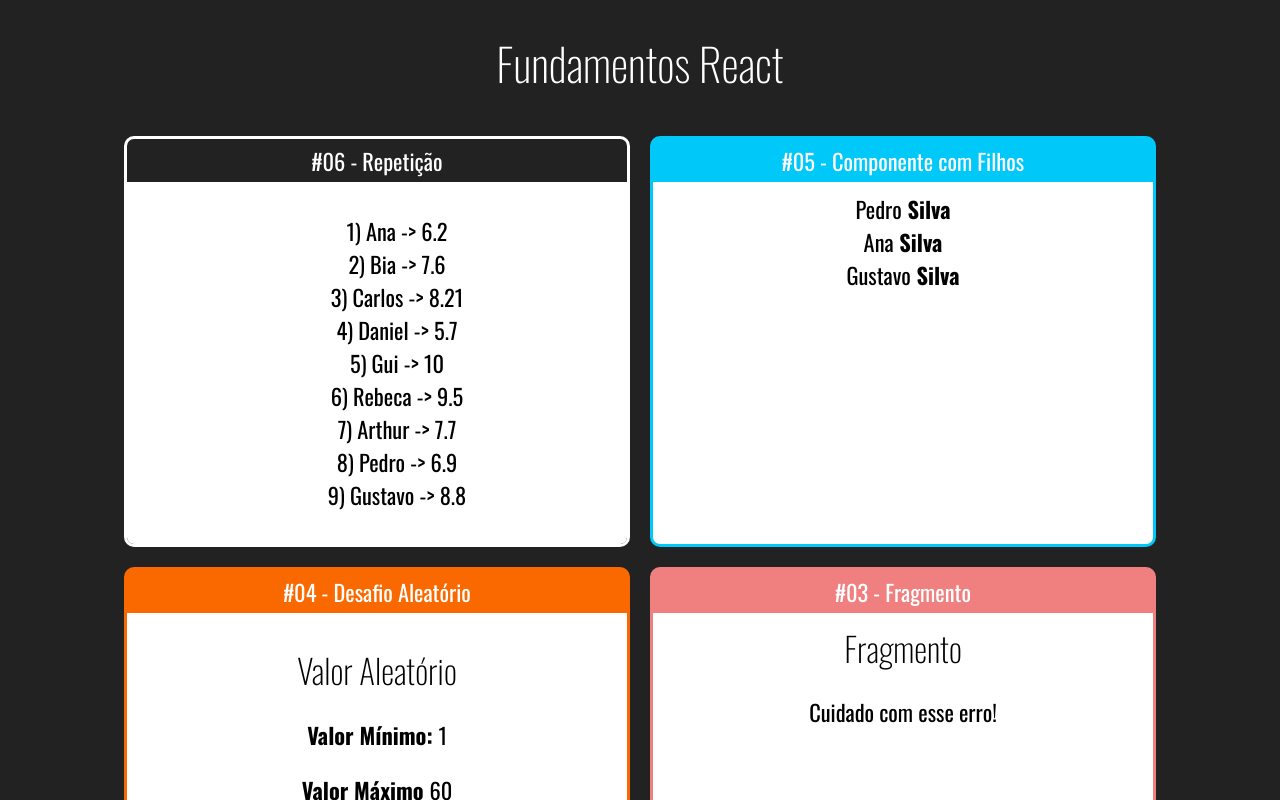
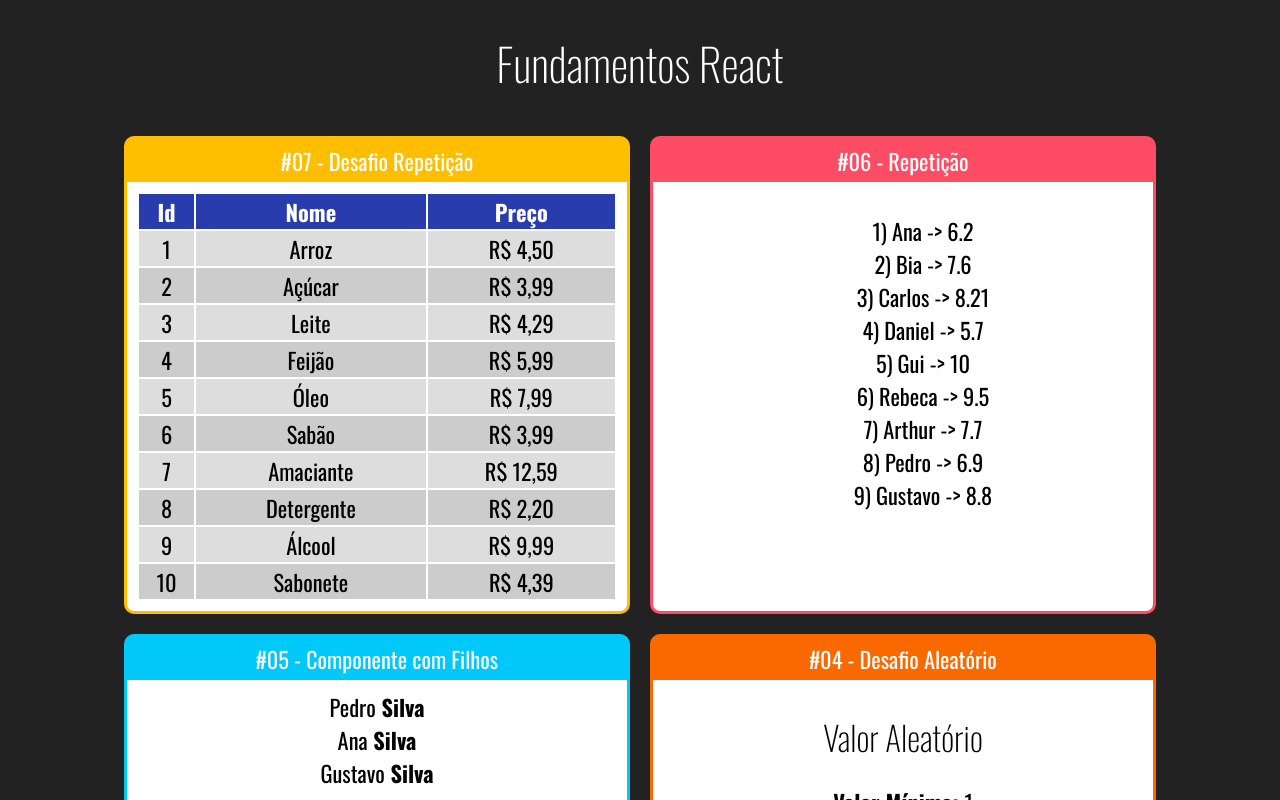
Before and after one commit to IngridBatista/CursoReact, a React (Create React App) app in the folder fundamentos-react/: page / in a window 1280 px wide. Shown: the top 800 px of the page. Built offline with nearby package versions, Linux system fonts and the light colour scheme.

Commit message:
Desafio Repetição

```diff
--- a/fundamentos-react/src/App.jsx
+++ b/fundamentos-react/src/App.jsx
@@ -1,6 +1,7 @@
 import "./App.css";
 import React from "react";
 
+import TabelaProdutos from './components/repeticao/TabelaProdutos';
 import Lista from "./components/repeticao/ListaAlunos";
 import Familia from "./components/basicos/Familia";
 import FamiliaMembro from "./components/basicos/FamiliaMembro";
@@ -16,7 +17,11 @@ export default (_) => (
     <h1>Fundamentos React</h1>
 
     <div className="Cards">
-      <Card titulo="#06 - Repetição" color="##FF4C65">
+      <Card titulo="#07 - Desafio Repetição" color="#FFBF00">
+        <TabelaProdutos></TabelaProdutos>
+      </Card>
+
+      <Card titulo="#06 - Repetição" color="#FF4C65">
         <ListaAlunos></ListaAlunos>
       </Card>
 
--- /dev/null
+++ b/fundamentos-react/src/components/repeticao/TabelaProdutos.css
@@ -0,0 +1,16 @@
+.TabelaProdutos table {
+    width: 100%;
+}
+
+.TabelaProdutos th {
+    background-color: #283cae;
+    color: #fff;
+}
+
+.TabelaProdutos .Par {
+    background-color: #ddd;
+}
+
+.TabelaProdutos .Impar {
+    background-color: #ccc;
+}
--- /dev/null
+++ b/fundamentos-react/src/components/repeticao/TabelaProdutos.jsx
@@ -0,0 +1,32 @@
+import './TabelaProdutos.css'
+import React from "react";
+import produtos from "../../data/produtos";
+
+export default (props) => {
+  function getLinhas() {
+    return produtos.map((produto, i) => {
+      return (
+        <tr key={produto.id} className={ i % 2 == 0 ? 'Par' : 'Impar'}>
+          <td>{produto.id}</td>
+          <td>{produto.nome}</td>
+          <td>R$ {produto.preco.toFixed(2).replace('.', ',')}</td>
+        </tr>
+      );
+    });
+  }
+
+  return (
+    <div className="TabelaProdutos">
+      <table>
+        <thead>
+          <tr>
+            <th>Id</th>
+            <th>Nome</th>
+            <th>Preço</th>
+          </tr>
+        </thead>
+        <tbody>{getLinhas()}</tbody>
+      </table>
+    </div>
+  );
+};
--- /dev/null
+++ b/fundamentos-react/src/data/produtos.js
@@ -0,0 +1,12 @@
+export default [
+    { id: 1, nome: "Arroz", preco: 4.50 },
+    { id: 2, nome: "Açúcar", preco: 3.99 },
+    { id: 3, nome: "Leite", preco: 4.29 },
+    { id: 4, nome: "Feijão", preco: 5.99 },
+    { id: 5, nome: "Óleo", preco: 7.99 },
+    { id: 6, nome:"Sabão", preco: 3.99},
+    { id: 7, nome: "Amaciante", preco: 12.59 },
+    { id: 8, nome: "Detergente", preco: 2.20 },
+    { id: 9, nome: "Álcool", preco: 9.99 },
+    { id: 10, nome: "Sabonete", preco: 4.39 }
+];
```
